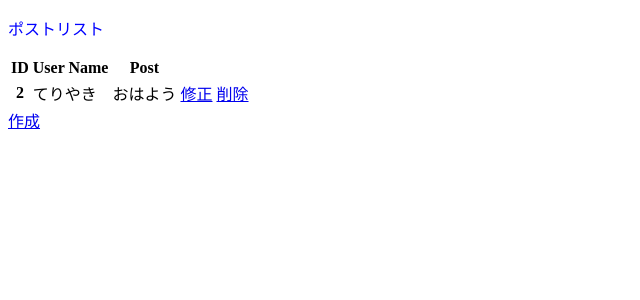
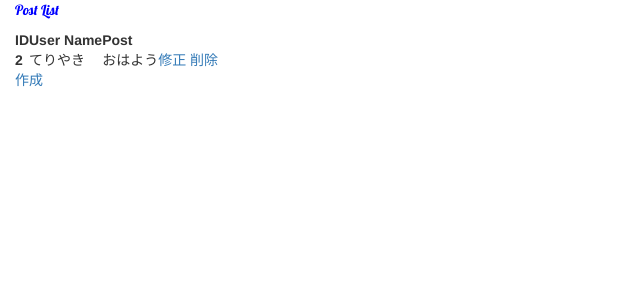
Before and after one commit to teriyakiharumaki/python_sample_app, a Django app: page /sample_app/post/ in a window 1280 px wide. Shown: the top 300 px of the page, without its empty margins (0-640 px from the left). Run offline with Django 5.2, Linux system fonts and the light colour scheme; data comes from the database, SQL or seed files in the repository; some libraries are stand-ins or nearby versions.

Commit message:
CSSの実装

```diff
--- a/sample_app/static/css/style.css
+++ b/sample_app/static/css/style.css
@@ -1,3 +1,7 @@
 p {
   color: blue;
+  font-family: 'Lobster', cursive;
 }
+body {
+  padding-left: 15px;
+}
--- a/sample_app/templates/sample_app/post_list.html
+++ b/sample_app/templates/sample_app/post_list.html
@@ -4,10 +4,13 @@
 <head>
     <meta charset="UTF-8">
     <title>Post lists</title>
+    <link href="https://fonts.googleapis.com/css2?family=Lobster&display=swap" rel="stylesheet">
+    <link rel="stylesheet" href="//maxcdn.bootstrapcdn.com/bootstrap/3.2.0/css/bootstrap.min.css">
+    <link rel="stylesheet" href="//maxcdn.bootstrapcdn.com/bootstrap/3.2.0/css/bootstrap-theme.min.css">
     <link href="{% static 'css/style.css' %}" rel="stylesheet">
 </head>
 <body>
-  <p>ポストリスト</p>
+  <p>Post List</p>
   <table>
     <thead>
       <tr>
```
